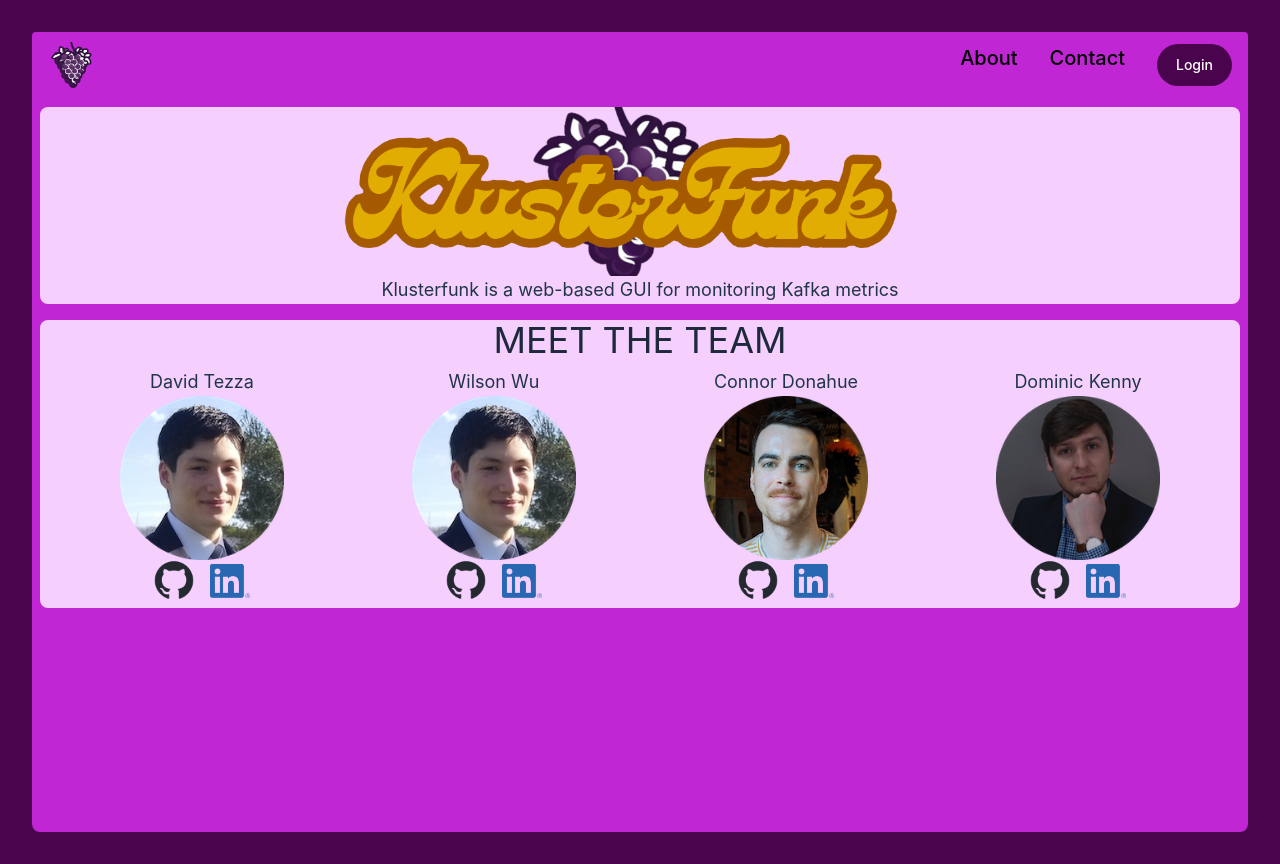
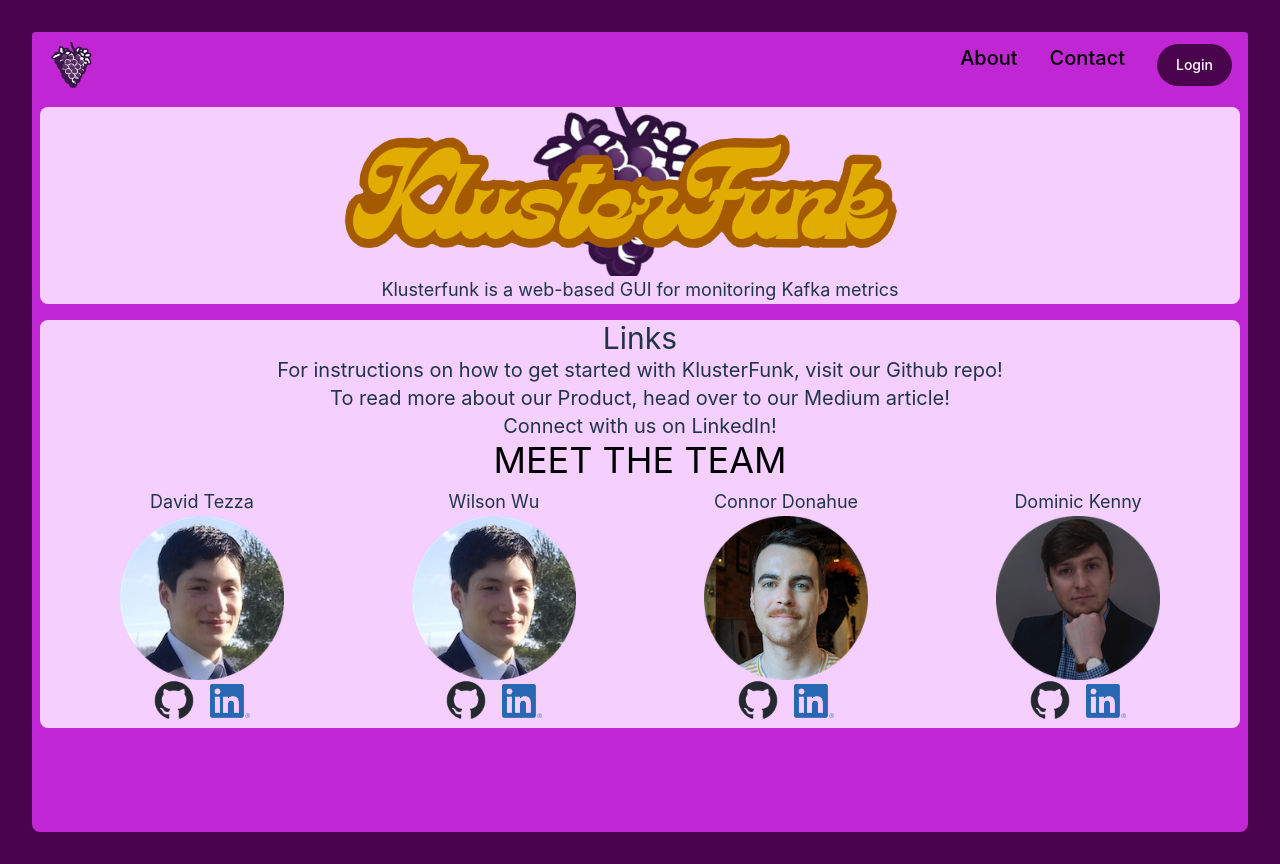
Before and after one commit to oslabs-beta/KlusterFunk, a React (Vite) app: page / in a window 1280 px wide. Built offline with nearby package versions, Linux system fonts and the light colour scheme; no server answers.

Commit message:
modularize meet the team section

```diff
--- /dev/null
+++ b/src/component/TeamInfo.jsx
@@ -0,0 +1,23 @@
+const TeamInfo = (props) => {
+  const { member, pic, githubIcon, linkedinIcon } = props;
+
+  return (
+    <div className='flex flex-col justify-center mx-8 px-8'>
+      <p className='text-lg'>{member}</p>
+      <img src={pic}></img>{' '}
+      <div className='flex justify-center'>
+        <a className='mr-2' href='https://github.com/dtezz'>
+          <img className='w-10' src={githubIcon} />
+        </a>
+        <a
+          className='mt-1 ml-2'
+          href='https://www.linkedin.com/in/david-tezza/'
+        >
+          <img className='w-10' src={linkedinIcon} />
+        </a>
+      </div>
+    </div>
+  );
+};
+
+export default TeamInfo;
--- a/src/containers/Homepage.jsx
+++ b/src/containers/Homepage.jsx
@@ -1,15 +1,18 @@
 import { Link } from 'react-router-dom';
 import { useState, useRef } from 'react';
+import useAuthenticate from '../Hooks/useAuthenticate.jsx';
+import Nav from '../component/Navbar.jsx';
+import TeamInfo from '../component/TeamInfo.jsx';
 import davidPic from '@/assets/davidpic.png';
 import connorPic from '@/assets/connorpic.png';
 // import wilsonPic from '@/assets/wilsonpic.png';
 import dominicPic from '@/assets/dominicpic.png';
 import githubIcon from '@/assets/github-mark/github-mark.png';
 import linkedinIcon from '@/assets/LinkedIn-Logos/LI-In-Bug.png';
+import linkedinLogo from '@/assets/LinkedIn-Logos/LI-Logo.png';
+import githubLogo from '@/assets/github-mark/GitHub_Logo.png';
+import mediumLogo from '@/assets/medium-logo.png';
 import logo from '@/assets/klusterfunklogo2.png';
-
-import useAuthenticate from '../Hooks/useAuthenticate.jsx';
-import Nav from '../component/Navbar.jsx';
 
 const Homepage = () => {
   const [user, setUser] = useState('');
@@ -21,6 +24,24 @@
     featuresRef: featuresRef,
     aboutMeRef: aboutMeRef,
   };
+
+  const memberPics = {
+    'David Tezza': davidPic,
+    'Wilson Wu': davidPic,
+    'Connor Donahue': connorPic,
+    'Dominic Kenny': dominicPic,
+  };
+  const teamInfo = [];
+  for (const member in memberPics) {
+    teamInfo.push(
+      <TeamInfo
+        member={member}
+        pic={memberPics[member]}
+        githubIcon={githubIcon}
+        linkedinIcon={linkedinIcon}
+      />
+    );
+  }
 
   return (
     <main className='h-screen w-fit flex flex-col bg-fuchsia-600 rounded-lg'>
@@ -41,72 +62,24 @@
           id='about-me'
           className='bg-fuchsia-200 flex-col flex items-center justify-center rounded-lg'
         >
-          <div className='text-4xl text-slate-800' to='#'>
+          <section className='text-3xl' id='links'>
+            Links
+            <div className='text-xl' id='link info'>
+              <div>
+                For instructions on how to get started with KlusterFunk, visit
+                our Github repo!
+              </div>
+              <div>
+                To read more about our Product, head over to our Medium article!
+              </div>
+              <div>Connect with us on LinkedIn!</div>
+            </div>
+          </section>
+          <div className='text-4xl text-black' to='#'>
             MEET THE TEAM
           </div>
           <div className='w-full py-2 px-4'>
-            <section className='flex justify-center'>
-              <div className='flex flex-col justify-center mx-8 px-8'>
-                <p className='text-lg'>David Tezza</p>
-                <img src={davidPic}></img>{' '}
-                <div className='flex justify-center'>
-                  <a className='mr-2' href='https://github.com/dtezz'>
-                    <img className='w-10' src={githubIcon} />
-                  </a>
-                  <a
-                    className='mt-1 ml-2'
-                    href='https://www.linkedin.com/in/david-tezza/'
-                  >
-                    <img className='w-10' src={linkedinIcon} />
-                  </a>
-                </div>
-              </div>
-              <div className='flex flex-col justify-center mx-8 px-8'>
-                <p className='text-lg'>Wilson Wu</p>
-                <img src={davidPic}></img>{' '}
-                <div className='flex justify-center'>
-                  <a className='mr-2' href='https://github.com/jwu8475'>
-                    <img className='w-10' src={githubIcon} href />
-                  </a>
-                  <a
-                    className='mt-1 ml-2'
-                    href='https://www.linkedin.com/in/wilson-wu-4a821719a/'
-                  >
-                    <img className='w-10' src={linkedinIcon} />
-                  </a>
-                </div>
-              </div>
-              <div className='flex flex-col justify-center mx-8 px-8'>
-                <p className='text-lg'>Connor Donahue</p>
-                <img src={connorPic}></img>{' '}
-                <div className='flex justify-center'>
-                  <a className='mr-2' href='https://github.com/conniedonahue'>
-                    <img className='w-10' src={githubIcon} href />
-                  </a>
-                  <a
-                    className='mt-1 ml-2'
-                    href='https://www.linkedin.com/in/connordonahue09/'
-                  >
-                    <img className='w-10' src={linkedinIcon} />
-                  </a>
-                </div>
-              </div>
-              <div className='flex flex-col justify-center mx-8 px-8'>
-                <p className='text-lg'>Dominic Kenny</p>
-                <img src={dominicPic}></img>{' '}
-                <div className='flex justify-center'>
-                  <a className='mr-2' href='https://github.com/dominicjkenny'>
-                    <img className='w-10' src={githubIcon} href />
-                  </a>
-                  <a
-                    className='mt-1 ml-2'
-                    href='https://www.linkedin.com/in/dominicjkenny/'
-                  >
-                    <img className='w-10' src={linkedinIcon} />
-                  </a>
-                </div>
-              </div>
-            </section>
+            <section className='flex justify-center'>{teamInfo}</section>
           </div>
         </section>
       </div>
```
